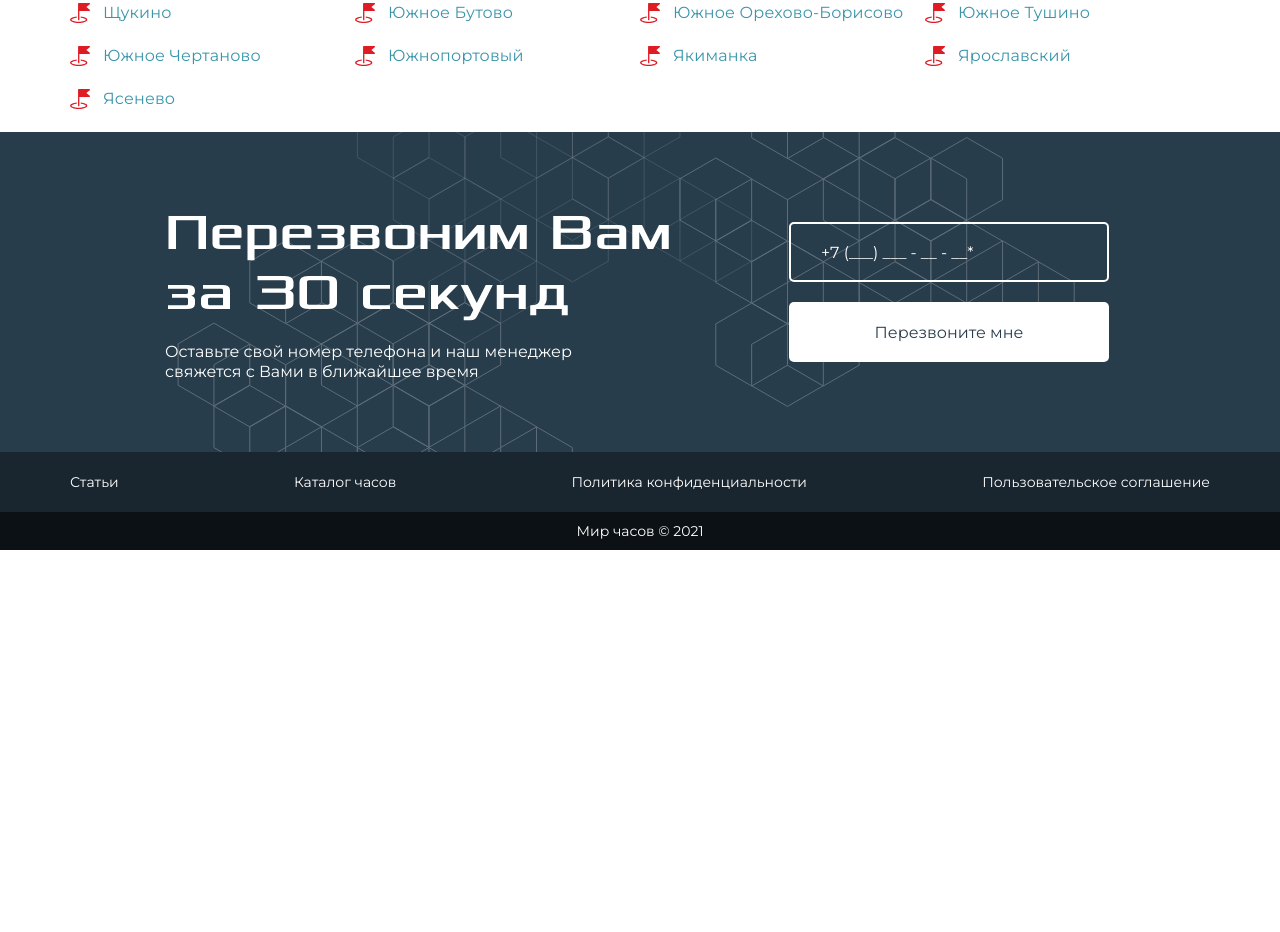
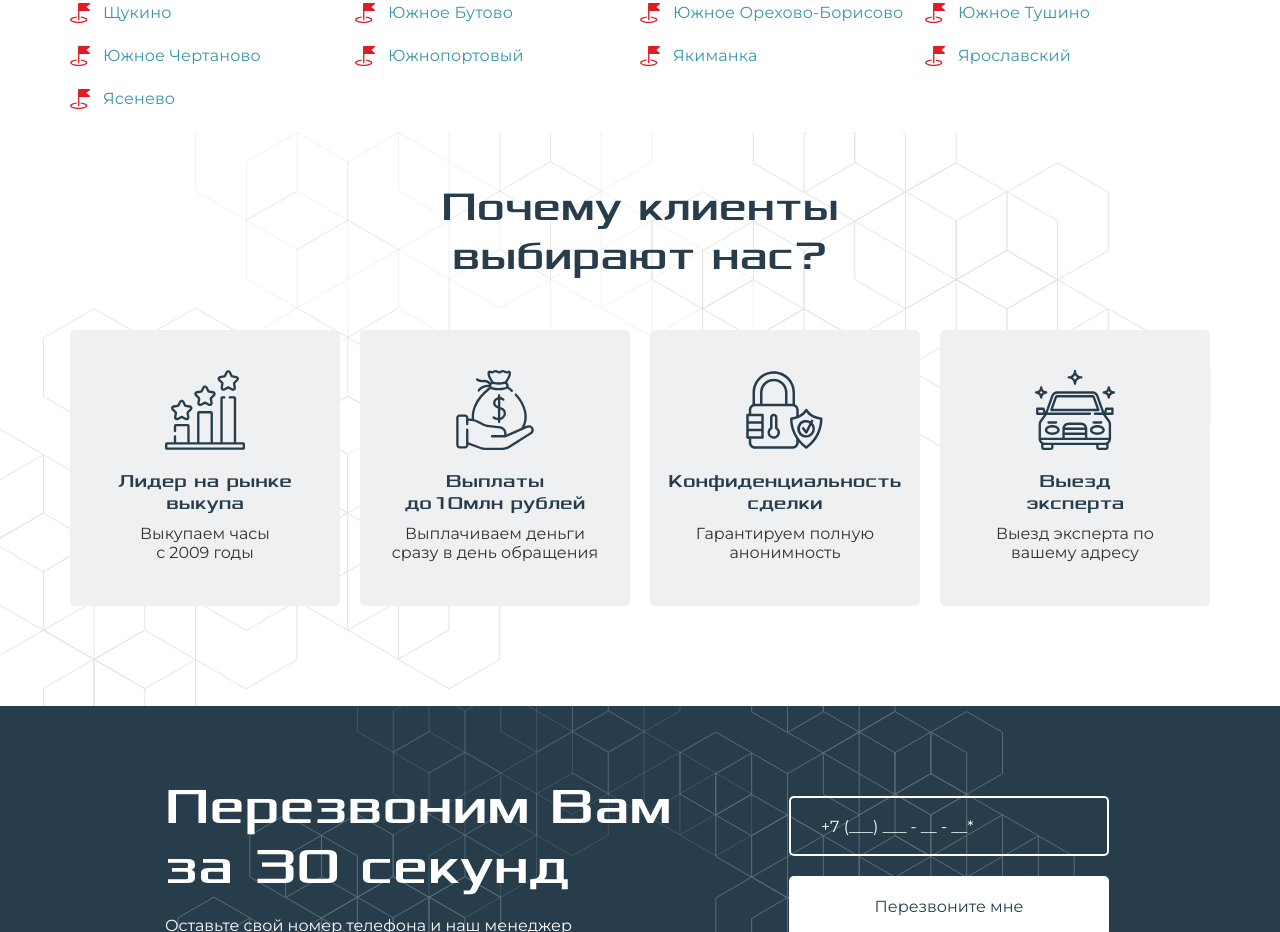
Before and after one commit to ViktoriaZaharova/watch-v2, a website: page app/page.html in a window 1280 px wide. Shown: the part 1490-2422 px from the top of the page. Before the commit the page ends 2040 px from the top, so only its background shows below. Drawn offline with nearby package versions, Linux system fonts and the light colour scheme.

Commit message:
add block2

```diff
--- a/app/page.html
+++ b/app/page.html
@@ -258,6 +258,42 @@
 </section>
 
 
+<section class="advantages advantages-home advantages-page">
+  <div class="container">
+    <h2>Почему клиенты выбирают нас?</h2>
+
+    <div class="advantages-home__wrapper">
+      <div class="advantages__box text-center">
+        <div class="advantages__box_icon"><img src="images/adv-icon12.svg" alt=""></div>
+
+        <h3 class="advantages__box_title">Лидер на рынке <br>
+          выкупа</h3>
+        <p>Выкупаем часы <br>
+          с 2009 годы</p>
+      </div>
+      <div class="advantages__box text-center">
+        <div class="advantages__box_icon"><img src="images/adv-icon9.svg" alt=""></div>
+
+        <h3 class="advantages__box_title">Выплаты <br>
+          до10млн рублей</h3>
+        <p>Выплачиваем деньги сразу в день обращения</p>
+      </div>
+      <div class="advantages__box text-center">
+        <div class="advantages__box_icon"><img src="images/adv-icon13.svg" alt=""></div>
+
+        <h3 class="advantages__box_title">Конфиденциальность сделки</h3>
+        <p>Гарантируем полную анонимность</p>
+      </div>
+      <div class="advantages__box text-center">
+        <div class="advantages__box_icon"><img src="images/adv-icon14.svg" alt=""></div>
+
+        <h3 class="advantages__box_title">Выезд <br>
+          эксперта</h3>
+        <p>Выезд эксперта по вашему адресу</p>
+      </div>
+    </div>
+  </div>
+</section>
 
 <section class="callback bg-accent color-white">
   <div class="container">
--- a/app/sass/_page.sass
+++ b/app/sass/_page.sass
@@ -370,7 +370,8 @@
     &:hover
       color: #999
 
-
+.advantages-page
+  padding: 50px 0 100px
 
 @media (max-width: 1200px)
   .buying-home
```
Also changed, not shown: app/css/main.css.
